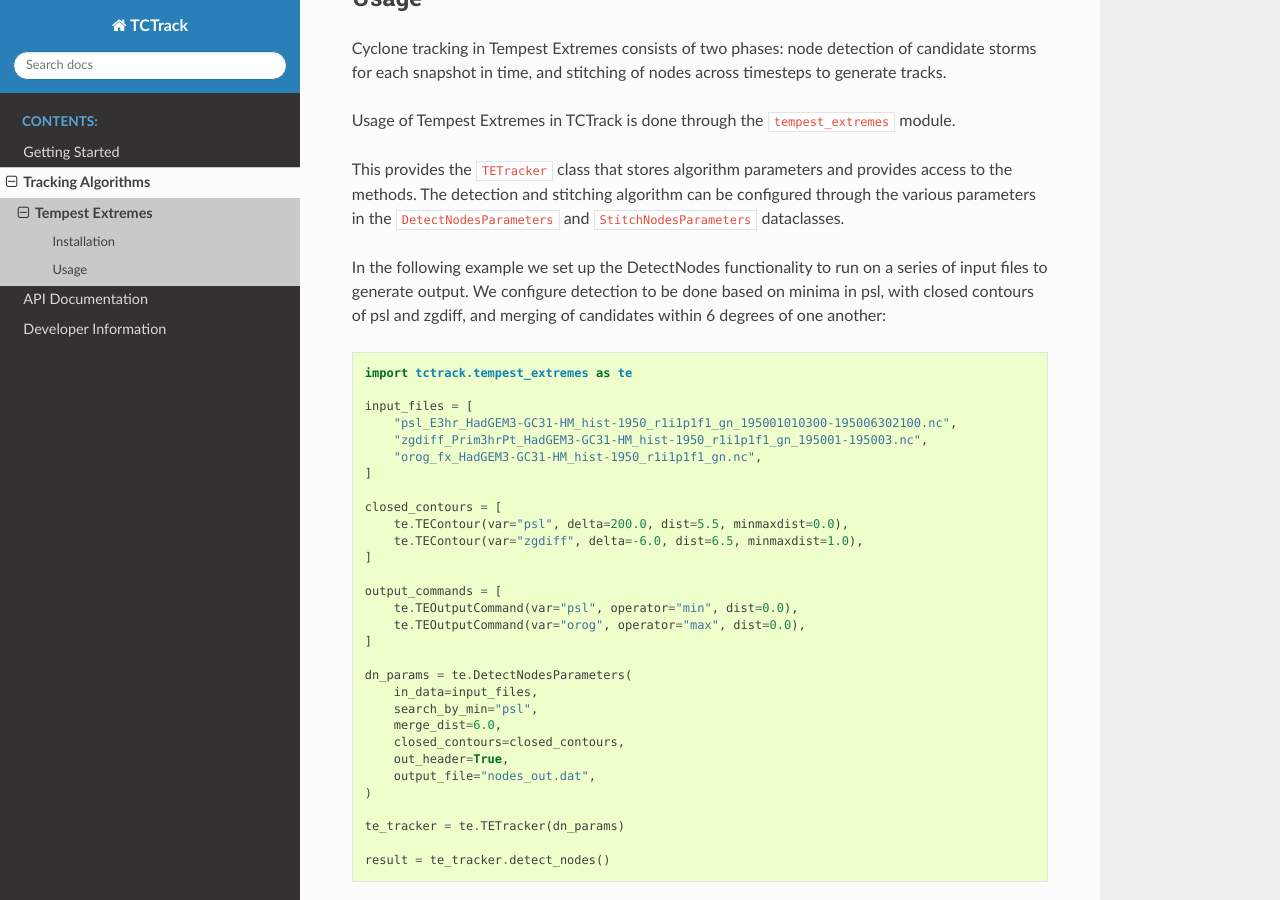
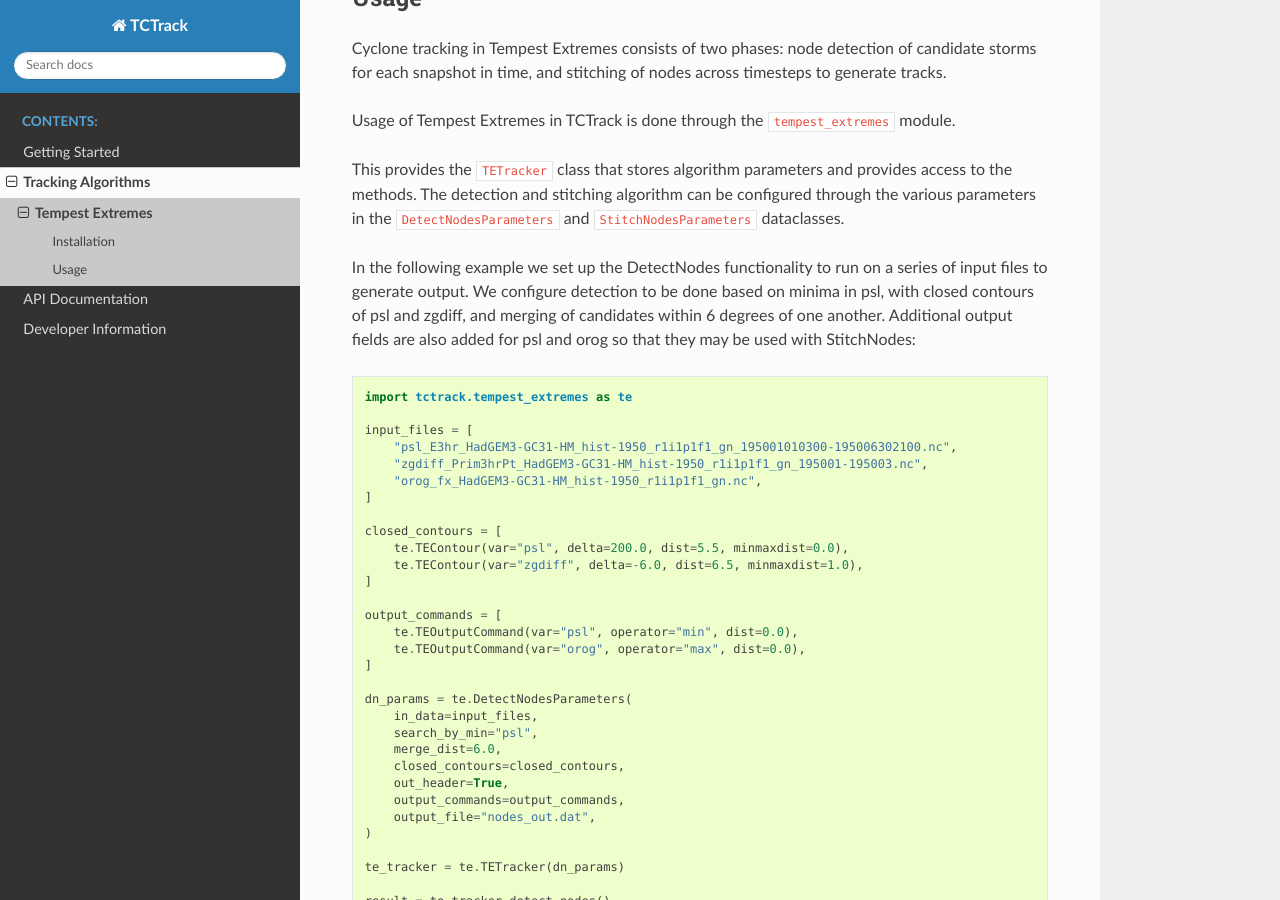
Before and after one commit to Cambridge-ICCS/TCTrack, a Sphinx documentation site: the page built from docs/tracking-algorithms/tempest_extremes.rst, in a window 1280 px wide and 900 px high, scrolled down 988 px. Built offline with Sphinx 7.4.7 and the Read the Docs theme 3.1.0, drawn with Linux system fonts in a browser that asks for light colours.

Commit message:
Add explanation for output_commands

```diff
--- a/docs/tracking-algorithms/tempest_extremes.rst
+++ b/docs/tracking-algorithms/tempest_extremes.rst
@@ -64,7 +64,8 @@ in the ``DetectNodesParameters`` and ``StitchNodesParameters`` dataclasses.
 In the following example we set up the DetectNodes functionality to run on a series of
 input files to generate output. We configure detection to be done based on minima in
 psl, with closed contours of psl and zgdiff, and merging of candidates within 6 degrees
-of one another:
+of one another. Additional output fields are also added for psl and orog so that they
+may be used with StitchNodes:
 
 .. code-block:: python
 
@@ -92,6 +93,7 @@ of one another:
         merge_dist=6.0,
         closed_contours=closed_contours,
         out_header=True,
+        output_commands=output_commands,
         output_file="nodes_out.dat",
     )
 
```
